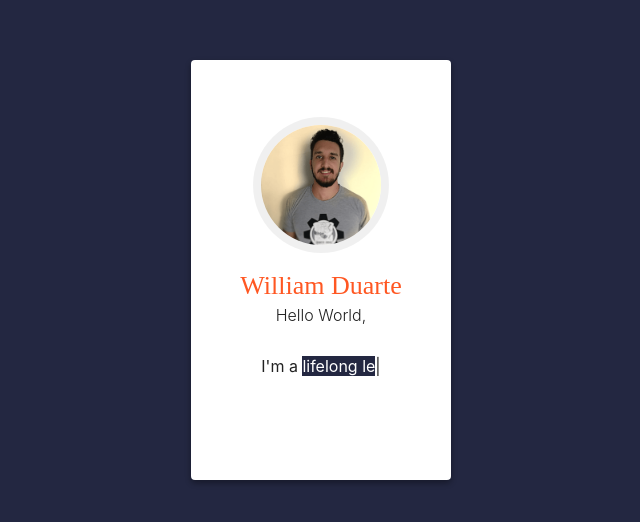
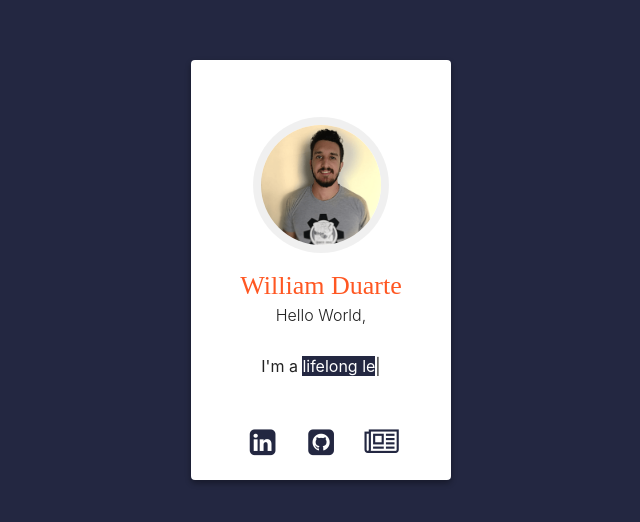
Before and after one commit to duarte2025/duarte2025.github.io, a plain HTML site: page index.html in a window 1280 px wide. Shown: the part 130-652 px from the top of the page, without its empty margins (319-959 px from the left). Drawn offline with nearby package versions, Linux system fonts and the light colour scheme.

Commit message:
refactor: changes in css and text

```diff
--- a/index.html
+++ b/index.html
@@ -1,16 +1,20 @@
 <!DOCTYPE html>
 <html>
+
 <head>
   <title>Hello World!</title>
   <meta name="viewport" content="width=device-width, initial-scale=1">
   <!-- bootstrap 4.0.0-beta.2 -->
-    <link rel="stylesheet" href="https://maxcdn.bootstrapcdn.com/bootstrap/4.0.0-beta.2/css/bootstrap.min.css" integrity="sha384-PsH8R72JQ3SOdhVi3uxftmaW6Vc51MKb0q5P2rRUpPvrszuE4W1povHYgTpBfshb" crossorigin="anonymous">
-    <link href="https://maxcdn.bootstrapcdn.com/font-awesome/4.7.0/css/font-awesome.min.css" rel="stylesheet" integrity="sha384-wvfXpqpZZVQGK6TAh5PVlGOfQNHSoD2xbE+QkPxCAFlNEevoEH3Sl0sibVcOQVnN" crossorigin="anonymous">
+  <link rel="stylesheet" href="https://maxcdn.bootstrapcdn.com/bootstrap/4.0.0-beta.2/css/bootstrap.min.css"
+    integrity="sha384-PsH8R72JQ3SOdhVi3uxftmaW6Vc51MKb0q5P2rRUpPvrszuE4W1povHYgTpBfshb" crossorigin="anonymous">
+  <link href="https://maxcdn.bootstrapcdn.com/font-awesome/4.7.0/css/font-awesome.min.css" rel="stylesheet"
+    integrity="sha384-wvfXpqpZZVQGK6TAh5PVlGOfQNHSoD2xbE+QkPxCAFlNEevoEH3Sl0sibVcOQVnN" crossorigin="anonymous">
   <!-- main style -->
   <link rel="stylesheet" type="text/css" href="stylesheets/main.css">
   <link rel="shortcut icon" href="img/favicon.ico" type="image/x-icon">
   <link rel="icon" href="img/favicon.ico" type="image/x-icon">
 </head>
+
 <body>
   <div class='site-container'>
     <section class='intro'>
@@ -31,6 +35,9 @@
                 <span id="text"></span>
               </p>
             </div>
+            <a href="https://www.linkedin.com/in/duarte2025" class="fa fa-linkedin-square"></a>
+            <a href="https://github.com/duarte2025" class="fa fa-github-square"></a>
+            <a href="https://dev.to/duarte2025" class="fa fa-newspaper-o"></a>
           </div>
         </div>
       </div>
@@ -39,10 +46,14 @@
     <!-- =================== script =================== -->
     <script src="https://cdnjs.cloudflare.com/ajax/libs/jquery/2.1.3/jquery.min.js"></script>
     <script src="https://cdnjs.cloudflare.com/ajax/libs/jqueryui/1.11.2/jquery-ui.min.js"></script>
+    <script src="https://cdnjs.cloudflare.com/ajax/libs/font-awesome/4.7.0/css/font-awesome.min.css"></script>
     <!-- bootstrap 4.0.0-beta.2 -->
-<script src="https://maxcdn.bootstrapcdn.com/bootstrap/4.0.0-beta.2/js/bootstrap.min.js" integrity="sha384-alpBpkh1PFOepccYVYDB4do5UnbKysX5WZXm3XxPqe5iKTfUKjNkCk9SaVuEZflJ" crossorigin="anonymous"></script>
+    <script src="https://maxcdn.bootstrapcdn.com/bootstrap/4.0.0-beta.2/js/bootstrap.min.js"
+      integrity="sha384-alpBpkh1PFOepccYVYDB4do5UnbKysX5WZXm3XxPqe5iKTfUKjNkCk9SaVuEZflJ"
+      crossorigin="anonymous"></script>
     <script src="https://cdn.jsdelivr.net/npm/typed.js@2.0.9"></script>
     <script src="js/typed.js"></script>
 
 </body>
+
 </html>
--- a/js/typed.js
+++ b/js/typed.js
@@ -2,7 +2,7 @@ let aboutStrings = [
   "software engineer",
   "lifelong learner",
   "problem solver",
-    "Machine Learning Enthusiast"
+  "Scientist Enthusiast"
 ];
 
 let options = {
--- a/stylesheets/main.css
+++ b/stylesheets/main.css
@@ -5,13 +5,15 @@
 }
 
 #text {
-    background-color: rgb(35,39,65);
+    background-color: rgb(35, 39, 65);
     color: white;
 }
+
 
 /* ----------------------
       Timeline
   ------------------------*/
+
 .wrap {
     margin: 0 auto;
     max-width: 1040px;
@@ -68,30 +70,38 @@
     margin-bottom: 18px;
 }
 
-  .unselectable{
-    -webkit-user-select: none; /* Safari */
-    -moz-user-select: none; /* Firefox */
-    -ms-user-select: none; /* IE10+/Edge */
-    user-select: none; /* Standard */
+.unselectable {
+    -webkit-user-select: none;
+    /* Safari */
+    -moz-user-select: none;
+    /* Firefox */
+    -ms-user-select: none;
+    /* IE10+/Edge */
+    user-select: none;
+    /* Standard */
 }
+
 
 /* ----------------------
     particales js
   ------------------------*/
+
 #background-duarte {
     position: absolute;
     width: 100vw;
     height: 100vh;
-    background-color: rgb(35,39,65);
+    background-color: rgb(35, 39, 65);
     background-image: url("");
     background-repeat: no-repeat;
     background-size: cover;
     background-position: 50% 50%;
 }
 
+
 /* ----------------------
     name card
   ------------------------*/
+
 .profile-card h1,
 .profile-card h2 {
     font-weight: 500;
@@ -155,7 +165,7 @@
     animation: scaleIn 0.3s 3.5s ease forwards;
 }
 
-  .profile-card header a > img {
+.profile-card header a>img {
     width: 120px;
     max-width: 100%;
     -webkit-border-radius: 50%;
@@ -166,7 +176,7 @@
     box-shadow: 0px 0px 0px 8px rgba(0, 0, 0, 0.06);
 }
 
-  .profile-card header a:hover > img {
+.profile-card header a:hover>img {
     -webkit-box-shadow: 0px 0px 0px 12px rgba(0, 0, 0, 0.1);
     box-shadow: 0px 0px 0px 12px rgba(0, 0, 0, 0.1);
 }
@@ -184,6 +194,20 @@
     opacity: 0;
     -webkit-animation: moveIn 1s 3.1s ease forwards;
     animation: moveIn 1s 3.1s ease forwards;
+}
+
+.fa {
+    padding: 10px;
+    font-size: 30px;
+    width: 50px;
+    text-align: center;
+    text-decoration: none;
+    margin: 5px 2px;
+    color: #232741;
+}
+
+.fa:hover {
+    opacity: 0.7;
 }
 
 @-webkit-keyframes init {
@@ -446,6 +470,7 @@
     float: none;
     border-right: none;
 }
+
 .profile-card .profile-bio {
     width: auto;
     height: auto;
@@ -453,11 +478,13 @@
     display: block;
     float: none;
 }
+
 .profile-social-links {
     width: 100%;
     display: block;
     float: none;
 }
+
 @-webkit-keyframes materia {
     0% {
         background: #E0E0E0;
@@ -472,6 +499,7 @@
         -webkit-border-radius: 4px;
     }
 }
+
 @keyframes materia {
     0% {
         background: #E0E0E0;
```
Lines whose indentation alone changed are shown as unchanged.
